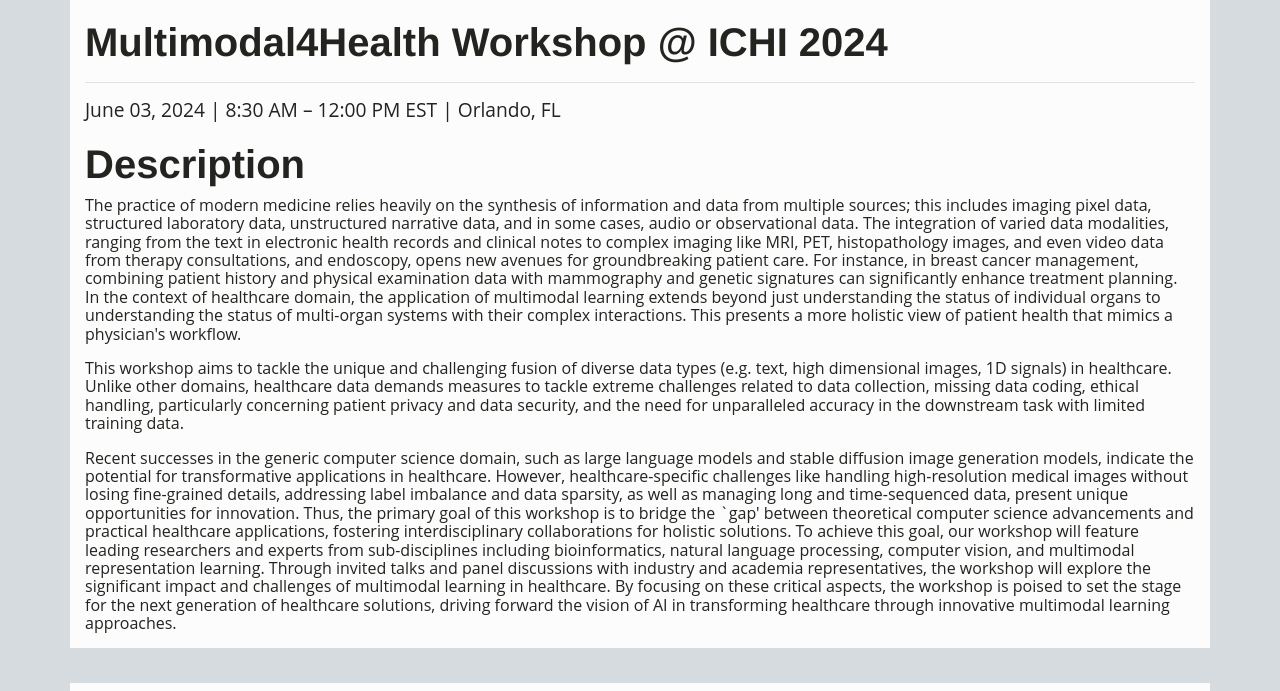
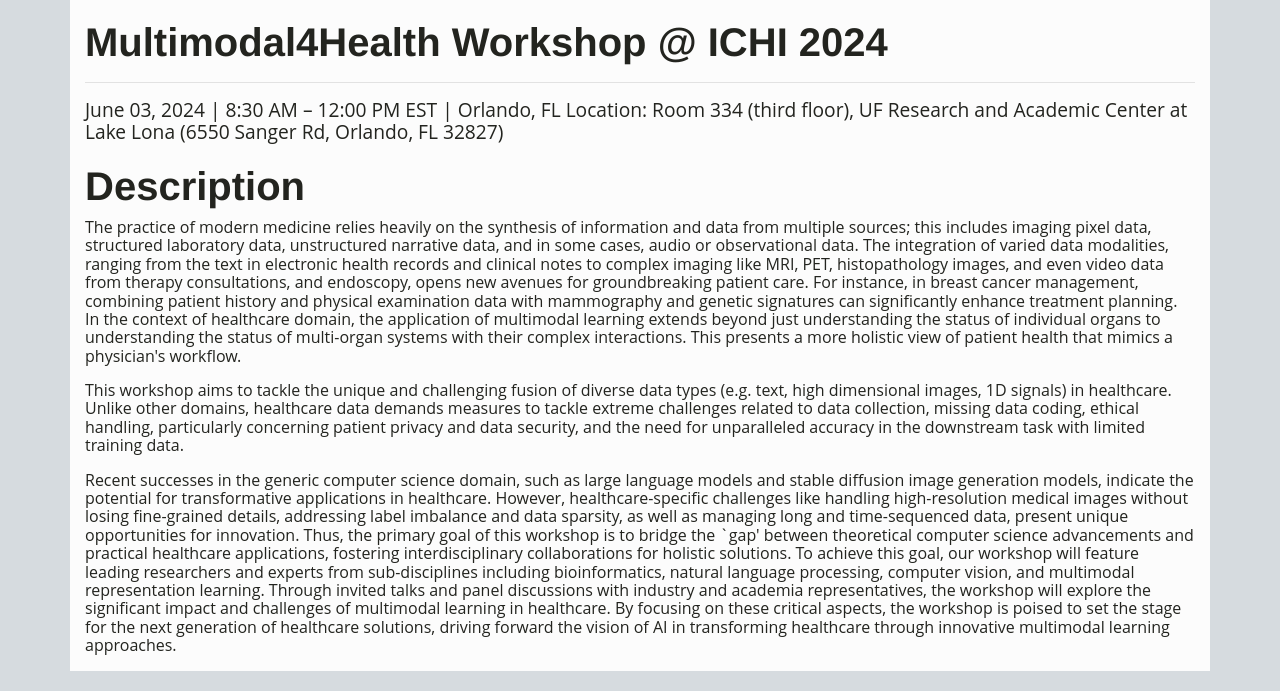
Before and after one commit to luomancs/Multimodal4Health-ICHI, a plain HTML site: page index.html in a window 1280 px wide. Shown: the top 691 px of the page. Drawn offline with Linux system fonts and the light colour scheme.

Commit message:
Update index.html

```diff
--- a/index.html
+++ b/index.html
@@ -59,6 +59,7 @@
       <hr>
       <big>
         June 03, 2024 | 8:30 AM &ndash; 12:00 PM EST | Orlando, FL
+        Location: Room 334 (third floor), UF Research and Academic Center at Lake Lona (6550 Sanger Rd, Orlando, FL 32827)
       </big>
       <br>
       <br>
```
